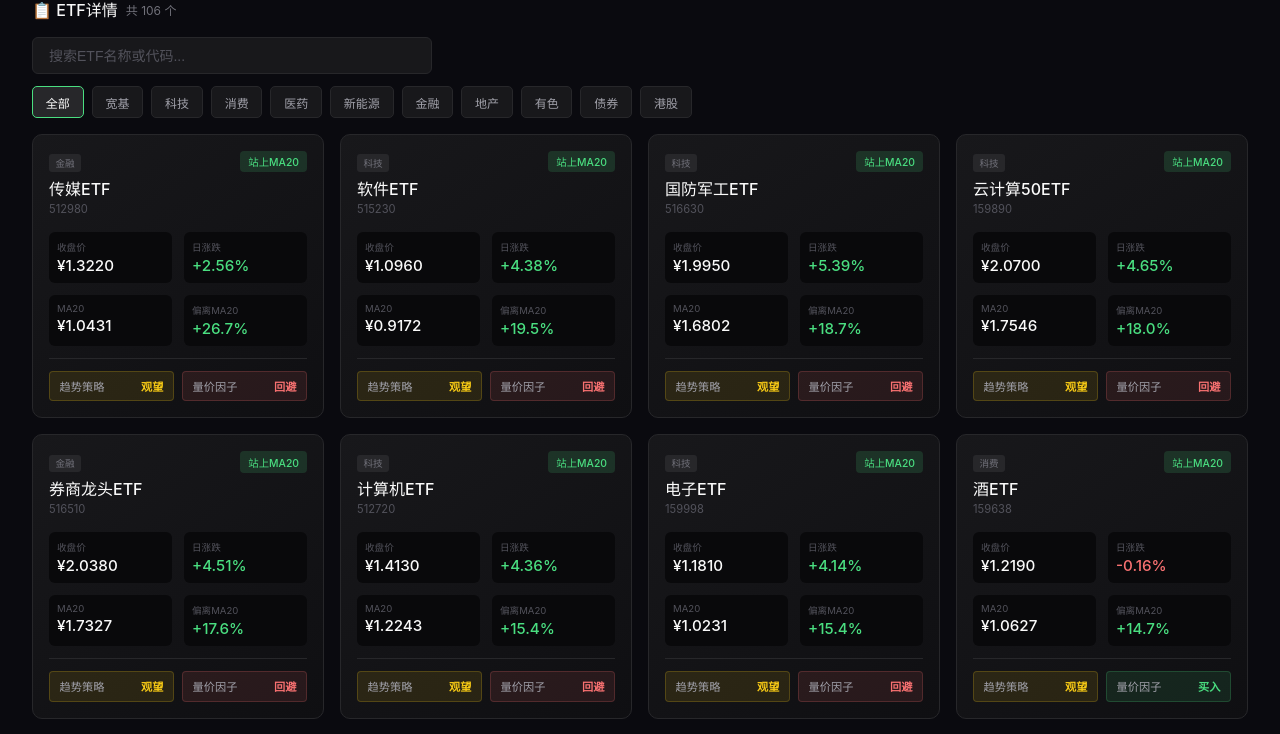
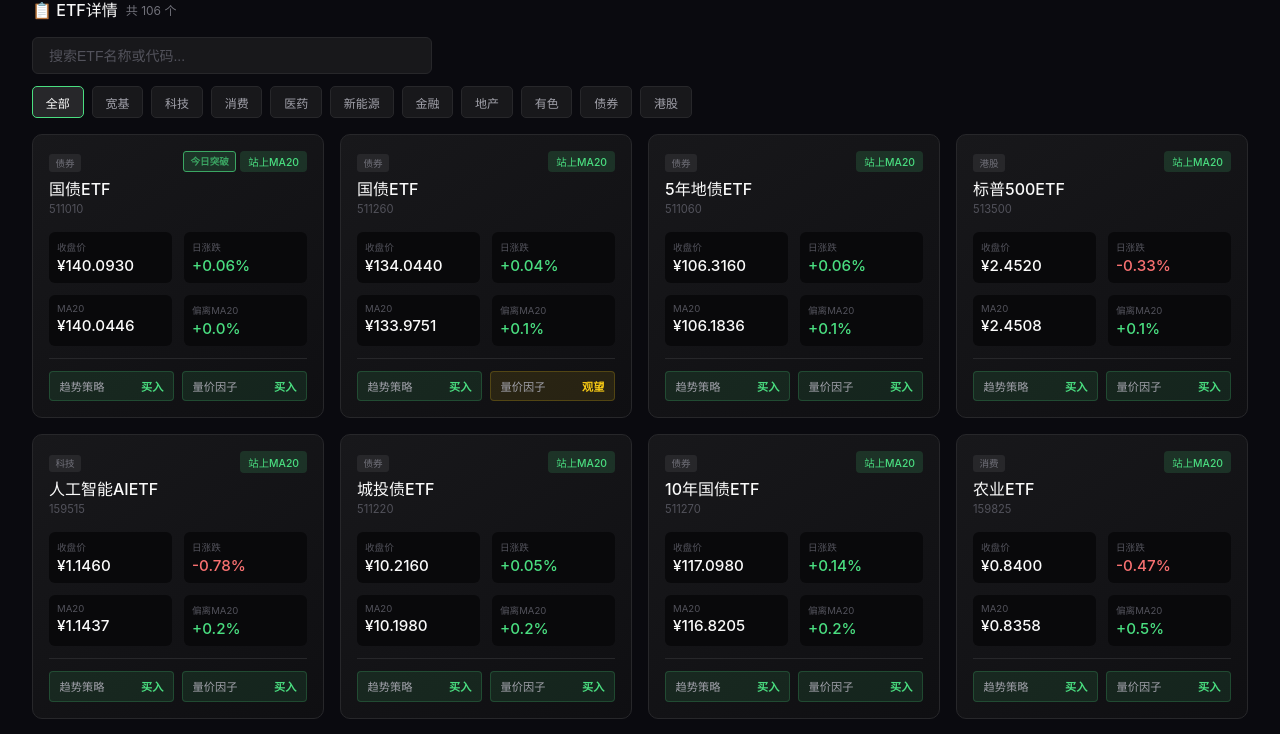
Before and after one commit to ShenzheZhu/China-A-shares-Trending-Dashboard, a Next.js app in the folder web/: page / in a window 1280 px wide. Shown: the part 1717-2451 px from the top of the page. Built offline with nearby package versions, Linux system fonts and the light colour scheme.

Commit message:
fix: ETF列表按趋势策略三级排序（买入>观望>卖出）

```diff
--- a/web/app/page.js
+++ b/web/app/page.js
@@ -48,14 +48,22 @@ export default function Home() {
       e.code.includes(search)
     )
     .sort((a, b) => {
-      // 先按MA信号排序（buy在前），再按偏离度排序
-      if (a.maSignal !== b.maSignal) {
-        return a.maSignal === 'buy' ? -1 : 1
+      // 按趋势策略三级排序：买入 > 观望 > 卖出
+      const getSignalRank = (e) => {
+        const diff = parseFloat(e.maDiff)
+        if (e.maSignal === 'buy' && diff <= 10) return 3  // 买入
+        if (e.maSignal === 'buy' && diff > 10) return 2   // 观望
+        return 1  // 卖出
       }
-      // 同信号内按偏离度排序（站上MA20的按偏离大排，跌破的按偏离小排）
+      const aRank = getSignalRank(a)
+      const bRank = getSignalRank(b)
+      if (aRank !== bRank) return bRank - aRank
+
+      // 同级内排序：买入按偏离小优先，观望/卖出按偏离大优先
       const aDiff = parseFloat(a.maDiff)
       const bDiff = parseFloat(b.maDiff)
-      return bDiff - aDiff
+      if (aRank === 3) return aDiff - bDiff  // 买入：偏离小的更优先
+      return bDiff - aDiff  // 观望/卖出：偏离大的先显示
     })
 
   // 统计 - 量价因子
```
